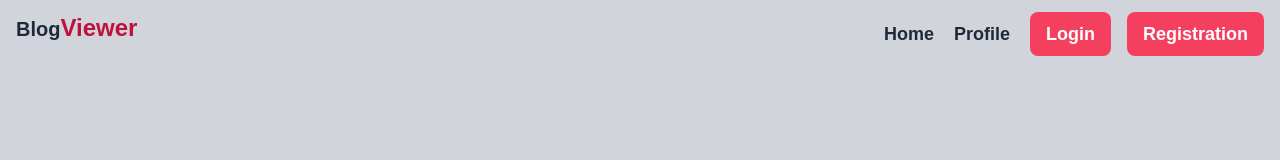
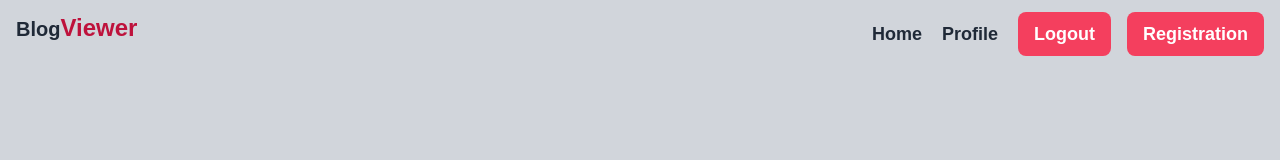
Before and after one commit to harun708280/blog, a Next.js app: page /dashboard in a window 1280 px wide. Shown: the top 160 px of the page. Built offline with nearby package versions, Linux system fonts and the light colour scheme; no server answers.

Commit message:
update env

```diff
--- a/app/Component/Nav.jsx
+++ b/app/Component/Nav.jsx
@@ -30,7 +30,8 @@ const Nav = async () => {
           <div className="flex gap-4">
             <LoginLink>
           <button className="bg-rose-500 py-2 px-4 rounded-lg text-white font-semibold">
-            Login
+
+            Logout
           </button>
         </LoginLink>
         <RegisterLink>
```
